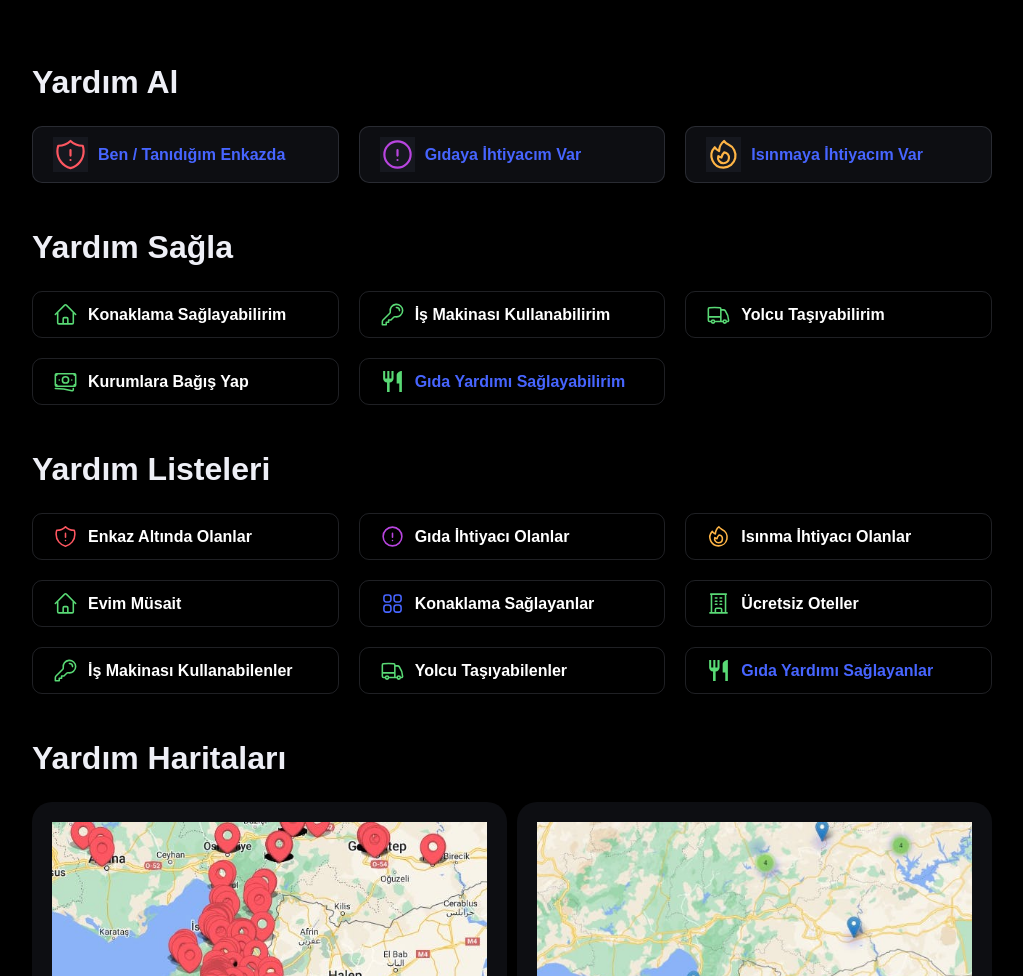
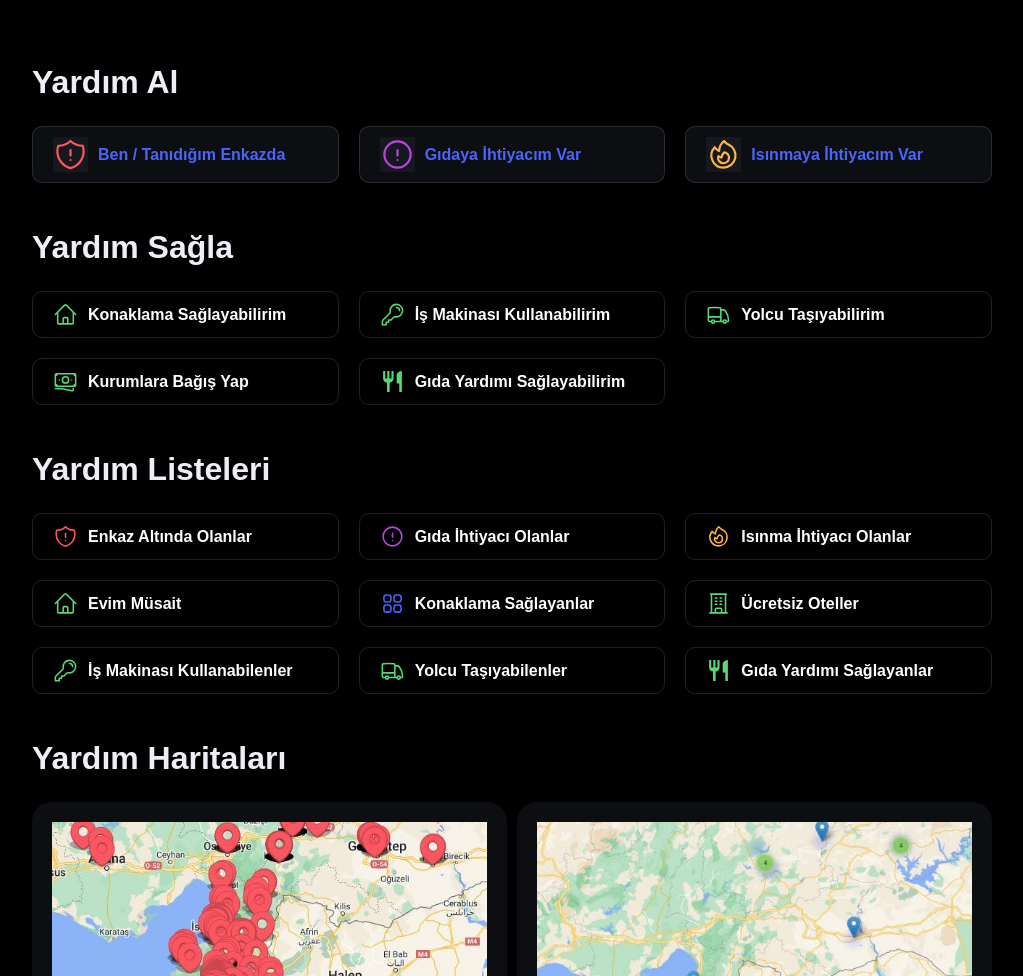
Before and after one commit to acikyazilimagi/deprem-io-frontend, a website: page index.html in a window 1280 px wide. Shown: the part 124-1100 px from the top of the page, without its empty margins (128-1151 px from the left). Drawn offline with Linux system fonts and the light colour scheme.

Commit message:
change button text style

```diff
--- a/index.html
+++ b/index.html
@@ -231,7 +231,7 @@
               </svg>
               Kurumlara Bağış Yap
             </a>
-            <a href="/yardim-sagla/gida-yardimi.html" class="button" title="Gıda Yardımı Sağlayabilirim">
+            <a href="/yardim-sagla/gida-yardimi.html" class="button whiteLink" title="Gıda Yardımı Sağlayabilirim">
               <svg
                 xmlns="http://www.w3.org/2000/svg"
                 fill="rgba(89, 217, 117, 1)"
@@ -396,7 +396,11 @@
               </svg>
               Yolcu Taşıyabilenler
             </a>
-            <a href="/yardim-saglayanlar/gida-yardimlari-liste.html" class="button" title="Yolcu Taşıyabilenler">
+            <a
+              href="/yardim-saglayanlar/gida-yardimlari-liste.html"
+              class="button whiteLink"
+              title="Gıda Yardımı Sağlayanlar"
+            >
               <svg
                 xmlns="http://www.w3.org/2000/svg"
                 fill="rgba(89, 217, 117, 1)"
```
